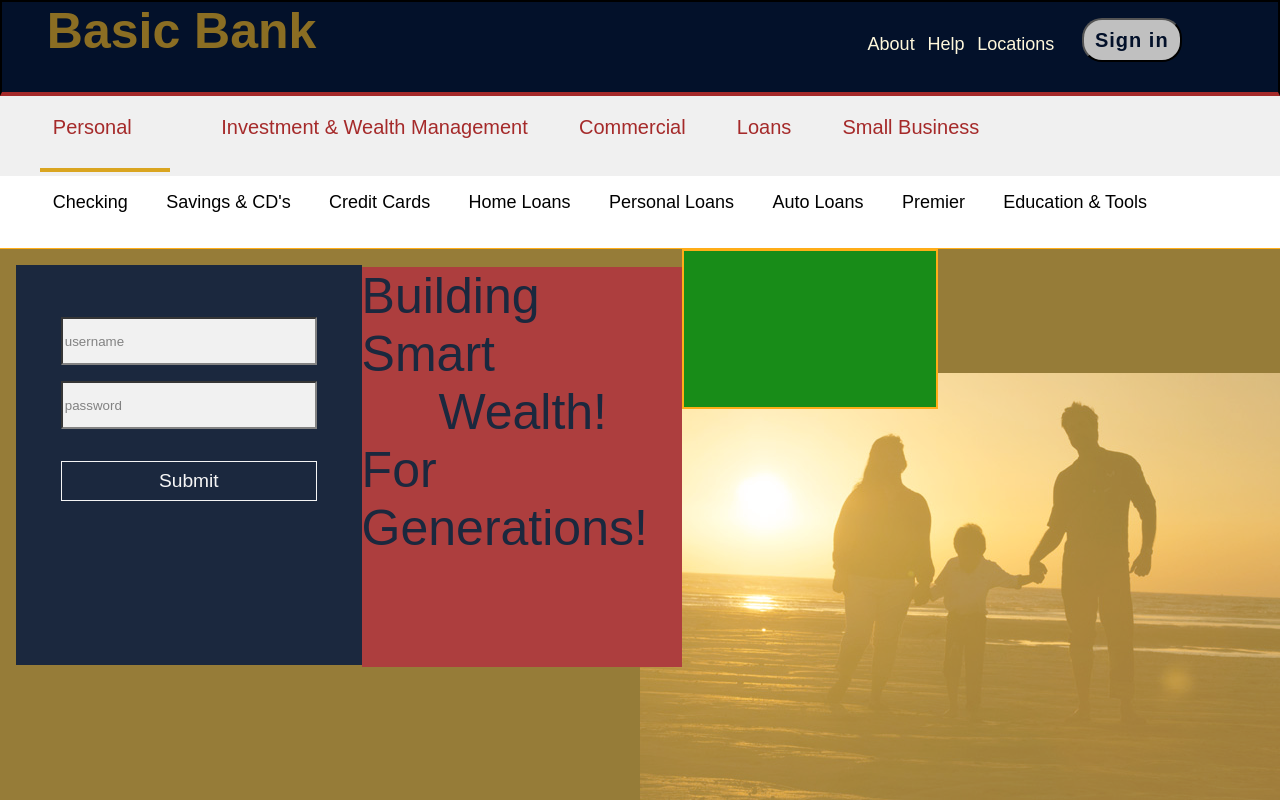
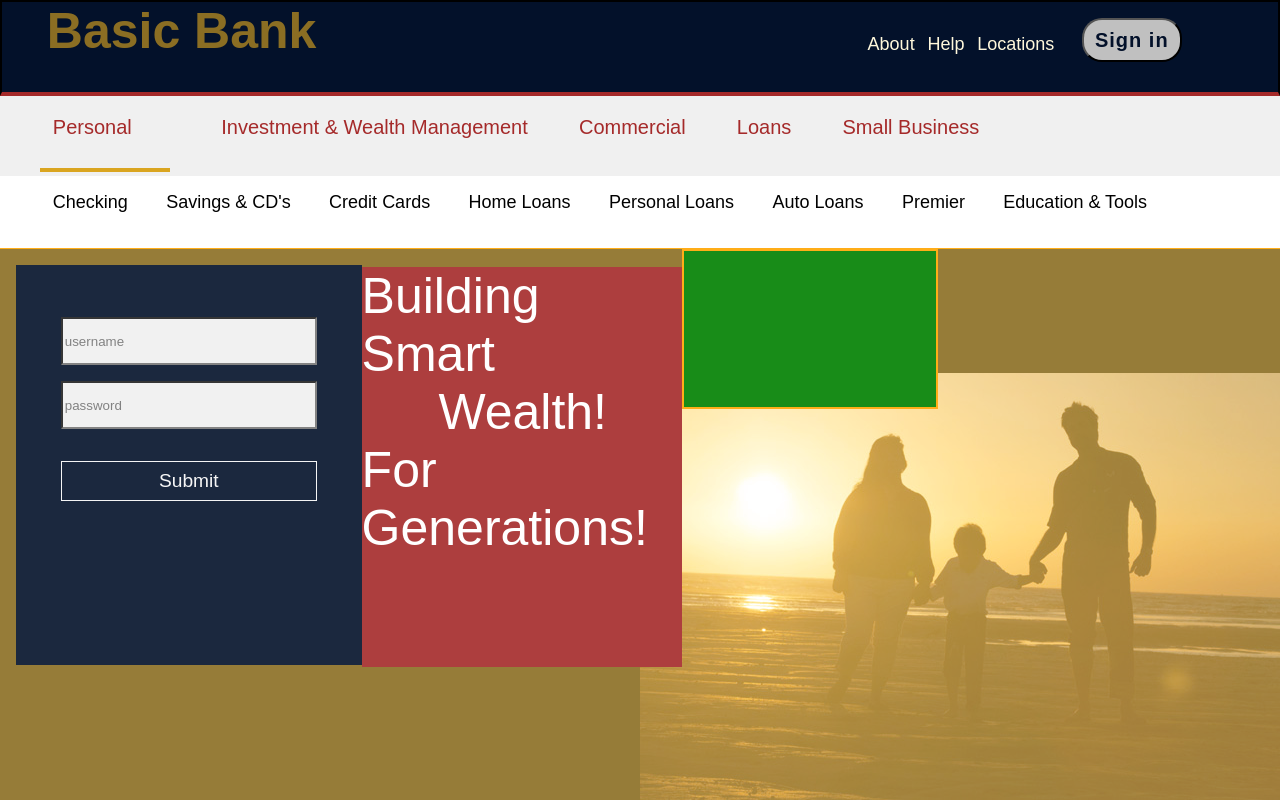
Before and after one commit to cyberstizz/basicbank, a React (Create React App) app: page / in a window 1280 px wide. Built offline with nearby package versions, Linux system fonts and the light colour scheme.

Commit message:
made text color white

```diff
--- a/src/Home.css
+++ b/src/Home.css
@@ -147,7 +147,7 @@ margin-left: 1vw;
     height: 50vh;
     width: 25vw;
     background-color: brown;
-    color: rgb(3, 17, 42);
+    color: white;
     font-size: 50px;
 }
 
```
